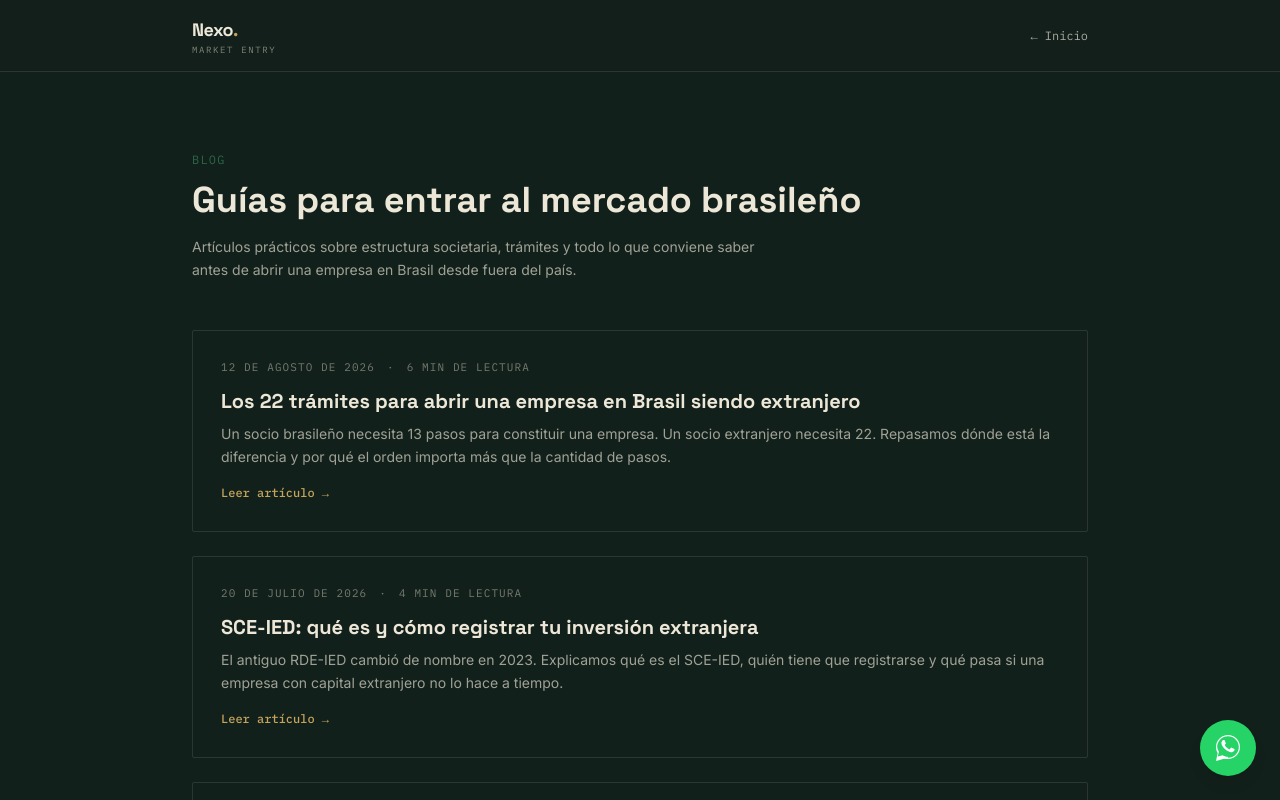
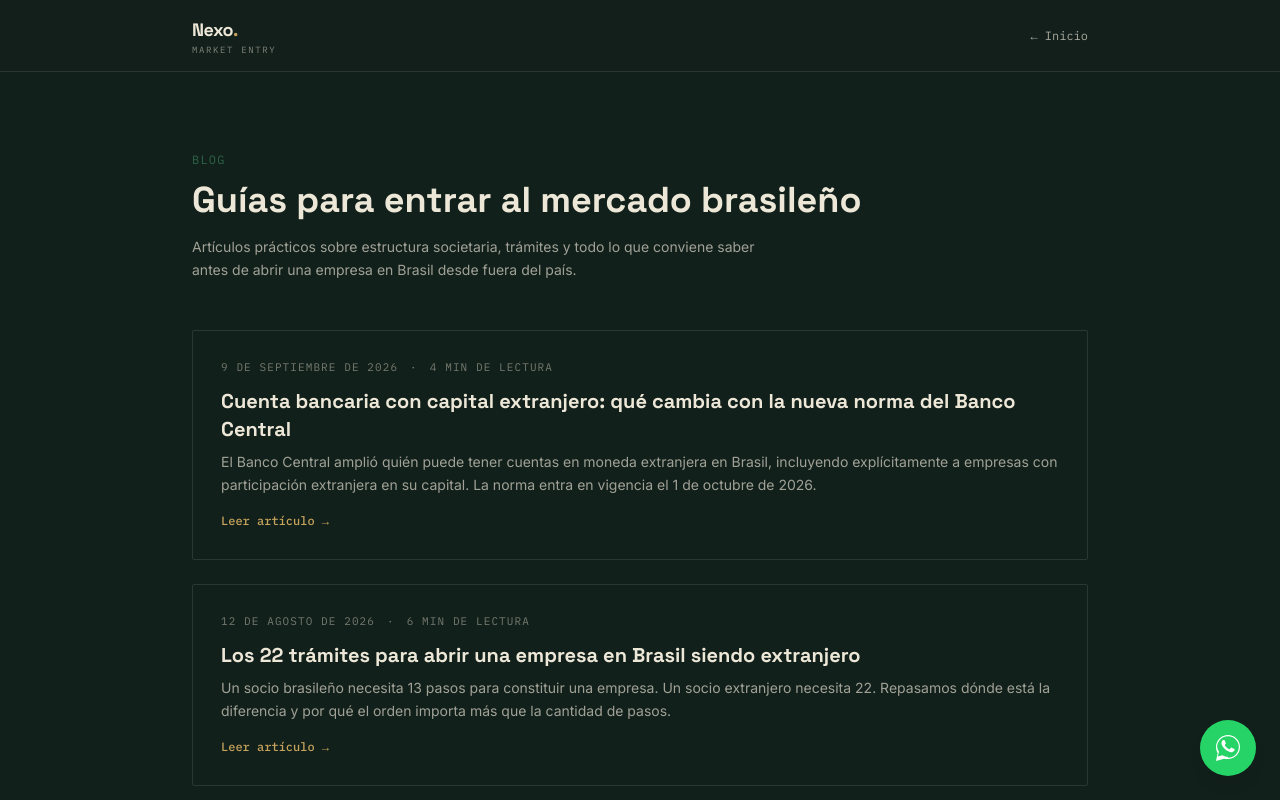
Before and after one commit to martabuma/nexo, a Next.js app: page /blog in a window 1280 px wide. Shown: the top 800 px of the page. Built offline with nearby package versions, Linux system fonts and the light colour scheme.

Commit message:
Agrega articulo del blog sobre la nueva norma del Banco Central para cuentas con capital extranjero

```diff
--- a/app/blog/posts.ts
+++ b/app/blog/posts.ts
@@ -8,6 +8,21 @@ export type Post = {
 };
 
 export const posts: Post[] = [
+  {
+    slug: "cuenta-bancaria-capital-extranjero-nueva-norma-2026",
+    title: "Cuenta bancaria con capital extranjero: qué cambia con la nueva norma del Banco Central",
+    excerpt:
+      "El Banco Central amplió quién puede tener cuentas en moneda extranjera en Brasil, incluyendo explícitamente a empresas con participación extranjera en su capital. La norma entra en vigencia el 1 de octubre de 2026.",
+    date: "9 de septiembre de 2026",
+    readTime: "4 min",
+    content: [
+      "Abrir una cuenta bancaria para una empresa con capital extranjero en Brasil siempre fue uno de los pasos que generaba más dudas. No porque la ley lo prohibiera, sino porque los bancos suelen ser cautelosos con este tipo de cliente por temas de compliance contra el lavado de dinero — lo que en la práctica se traducía en procesos más lentos y con más documentación que para una empresa 100% nacional.",
+      "Un primer punto que conviene aclarar: la creencia de que solo un banco específico trabaja con capital extranjero está desactualizada. Varios bancos ofrecen esta posibilidad, cada uno con sus propios criterios internos de análisis — algunos incluso con procesos de apertura totalmente digitales, sin necesidad de enviar documentación original ni presentarse en una sucursal.",
+      "La pieza que de verdad suele demorar el proceso no es la apertura de la cuenta en sí, sino la habilitación específica para operar cambio — el paso que permite que el capital extranjero efectivamente ingrese a Brasil. Sin esa habilitación, la cuenta puede estar abierta pero no lista para recibir la inversión.",
+      "Acá es donde aparece una novedad reciente: el Banco Central aprobó la Resolución BCB n.º 575, que amplía la lista de quiénes pueden tener cuentas en moneda extranjera dentro de Brasil, incluyendo explícitamente a las 'sociedades con participación extranjera en su capital social' — exactamente el perfil de empresa que estamos describiendo en esta guía. La norma entra en vigencia el 1 de octubre de 2026.",
+      "Esto no elimina los requisitos de compliance ni las verificaciones habituales contra el lavado de dinero, que siguen vigentes como en cualquier operación de este tipo. Pero sí es una señal clara de que el marco regulatorio se está moviendo hacia más opciones para este tipo de empresas, no hacia menos. Vale la pena tenerlo en cuenta al planificar los tiempos de apertura, y confirmarlo con tu contable al momento de elegir banco.",
+    ],
+  },
   {
     slug: "22-tramites-empresa-extranjera-brasil",
     title: "Los 22 trámites para abrir una empresa en Brasil siendo extranjero",
--- a/app/sitemap.ts
+++ b/app/sitemap.ts
@@ -7,6 +7,12 @@ export default function sitemap(): MetadataRoute.Sitemap {
     { url: BASE_URL, lastModified: new Date(), changeFrequency: "weekly", priority: 1 },
     { url: `${BASE_URL}/diagnostico`, lastModified: new Date(), changeFrequency: "monthly", priority: 0.9 },
     { url: `${BASE_URL}/blog`, lastModified: new Date(), changeFrequency: "weekly", priority: 0.8 },
+    {
+      url: `${BASE_URL}/blog/cuenta-bancaria-capital-extranjero-nueva-norma-2026`,
+      lastModified: new Date(),
+      changeFrequency: "monthly",
+      priority: 0.7,
+    },
     {
       url: `${BASE_URL}/blog/22-tramites-empresa-extranjera-brasil`,
       lastModified: new Date(),
```
